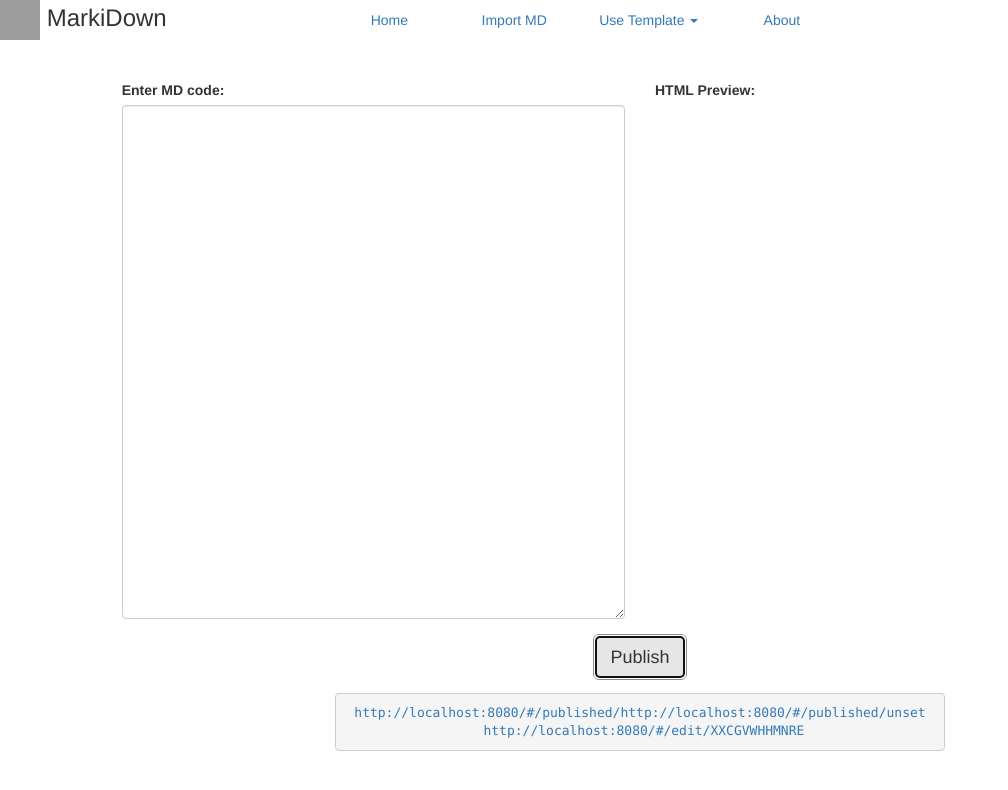
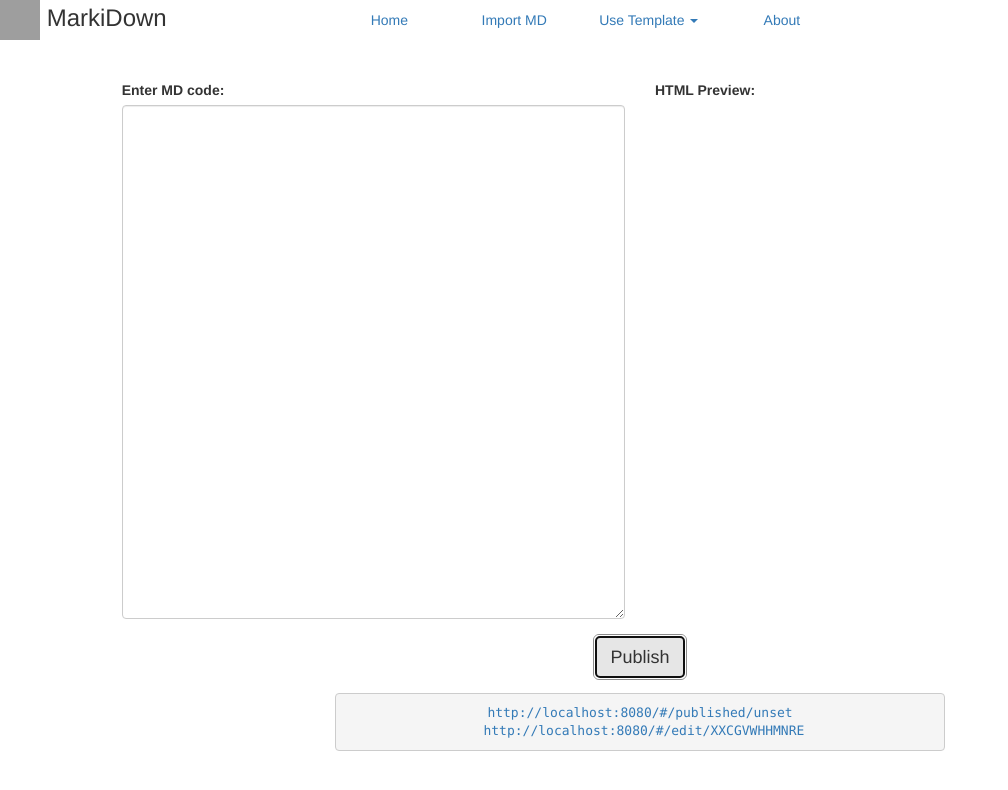
Before and after one commit to Rafael-Martins/MerkiDown, a Vue app: page / in a window 1280 px wide. Both pictures are taken after a click on the button "Publish". Shown: the top 790 px of the page, without its empty margins (0-1008 px from the left). Built offline with nearby package versions, Linux system fonts and the light colour scheme; no server answers; the database is empty; grey boxes are pictures that could not be loaded.

Commit message:
fix: git fix

```diff
--- a/src/pages/Index.vue
+++ b/src/pages/Index.vue
@@ -22,7 +22,7 @@
         <div class="col-md-6 col-md-offset-3 text-center">
           <button @click="publish" type="button" class="btn btn-default btn-lg" v-if="!$route.params.editId">Publish</button>
           <button @click="save" type="button" class="btn btn-default btn-lg" v-if="$route.params.editId">Save</button>
-          <pre v-if="publishUrlShow" class="url-show-box"><a :href="publishUrl">http://localhost:8080/#/published/{{ publishUrl }}</a><br> <a :href="editUrl">http://localhost:8080/#/edit/{{ editUrl }}</a></pre>
+          <pre v-if="publishUrlShow" class="url-show-box"><a :href="publishUrl">{{ publishUrl }}</a><br> <a :href="editUrl">{{ editUrl }}</a></pre>
         </div>
 
       </div>
@@ -65,7 +65,7 @@ export default {
       hashRef.set(filesRef.key);
 
       this.publishUrl = `http://localhost:8080/#/published/${filesRef.key}`;
-      this.editUrl = hashGenerated;
+      this.editUrl = `http://localhost:8080/#/edit/${hashGenerated}`;
       this.publishUrlShow = true;
       // this.$router.go(this.editUrl);
     },
@@ -80,7 +80,7 @@ export default {
     }
     let contentKey = '';
     const refHashUrl = database.ref(`hash/${this.$route.params.editId}`);
-    this.editUrl = this.$route.params.editId;
+    this.editUrl = `http://localhost:8080/#/edit/${this.$route.params.editId}`;
 
     refHashUrl.once('value', (hashSnapshot) => {
       contentKey = hashSnapshot.val();
```
